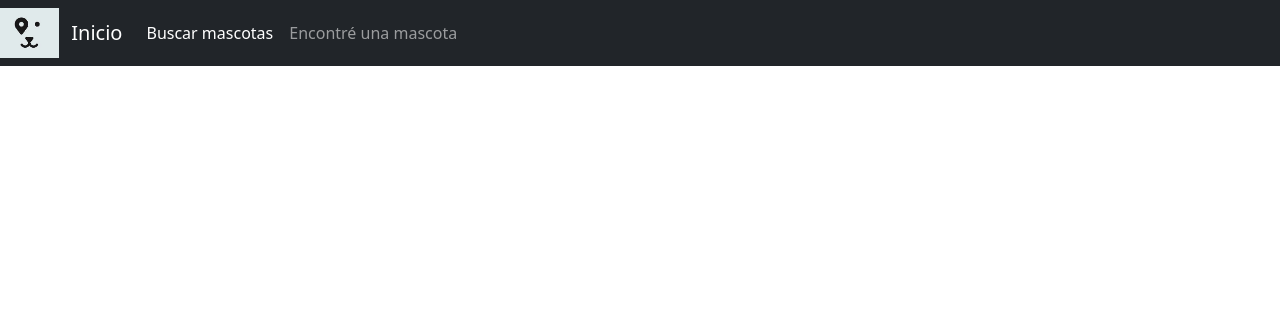
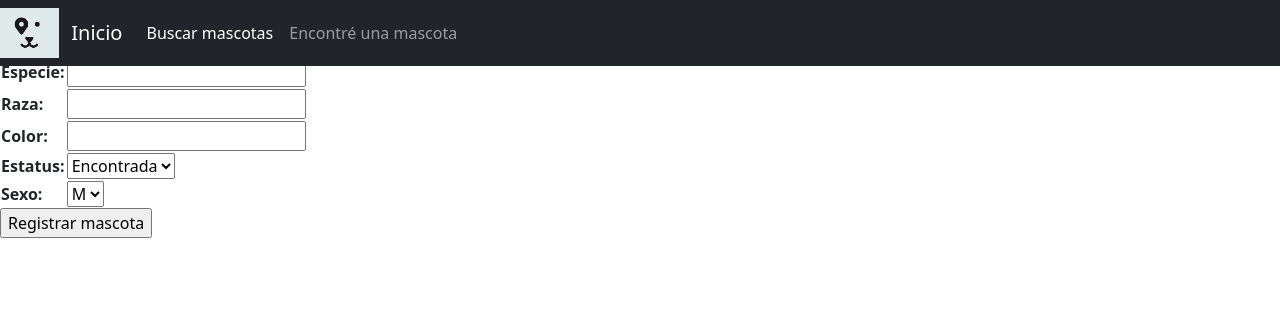
Before and after one commit to Seba2084/proyectoFinal, a Django app: page /registrar_mascotas/ in a window 1280 px wide. Shown: the top 326 px of the page. Run offline with Django 4.2, Linux system fonts and the light colour scheme; parts of the project's set-up code (start-up, migrations or seed data) failed here and were passed over.

Commit message:
form de registro avanzado, no registra

```diff
--- a/mascotas/templates/buscar_mascotas.html
+++ b/mascotas/templates/buscar_mascotas.html
@@ -2,6 +2,8 @@
 
 {% load static %}
 
+{% block title %} Buscar mascotas {% endblock %}
+
 {%block contenidoVariable%}
 
 {%endblock%}
--- a/proyectoFinal/templates/maestra.html
+++ b/proyectoFinal/templates/maestra.html
@@ -10,7 +10,7 @@
         <meta name="generator" content="Sebas & Misa">
         <link rel="stylesheet" href="{%static 'css\bootstrap.min.css'%}">
 
-    <title>Mascotas</title>
+    <title>{% block title %}Mascotas{% endblock %}</title>
 
 
     <!-- Favicons -->
--- /dev/null
+++ b/registrar_mascotas/forms.py
@@ -0,0 +1,11 @@
+from django import forms
+opciones_estatus = (("Encontrada", 'Encontrada'),("Perdida", 'Perdida'))
+opciones_sexo = (("Macho", 'M'),("Hembra", 'H'))
+
+class registroDeMascotas(forms.Form):
+    especie = forms.CharField(max_length=20)
+    raza = forms.CharField(max_length=30)
+    color = forms.CharField(max_length=30)
+    estatus = forms.ChoiceField(choices=opciones_estatus)
+    sexo = forms.ChoiceField(choices=opciones_sexo)
+    #foto = forms.ImageField(upload_to = 'media/', blank=True)
--- a/registrar_mascotas/templates/registrar_mascotas.html
+++ b/registrar_mascotas/templates/registrar_mascotas.html
@@ -2,6 +2,16 @@
 
 {%load static%}
 
+{% block title %} Registrar mascotas {% endblock %}
+
 {% block contenidoVariable %}
-
+<h1 align="center">¿Quieres registrar una mascota?</h1>
+<div>
+    <form method="POST"> {% csrf_token %}
+        <table>
+            {{ form.as_table }}
+        </table>
+        <input type="submit" value="Registrar mascota">
+    </form>
+</div>
 {% endblock %}
--- a/registrar_mascotas/views.py
+++ b/registrar_mascotas/views.py
@@ -1,4 +1,18 @@
 from django.shortcuts import render
+from registrar_mascotas.forms import *
+from mascotas.models import *
+
+opciones_estatus = (("Encontrada", 'Encontrada'),("Perdida", 'Perdida'))
+opciones_sexo = (("Macho", 'M'),("Hembra", 'H'))
 
 def registrar_mascotas(request):
-    return render (request, "registrar_mascotas.html")
+    if request.method == "POST":
+        form = registroDeMascotas(request.POST)
+        if form.is_valid():
+            mascota = form.cleaned_data
+            mascota = mascota( especie = mascota['especie'],raza = mascota['raza'],color = mascota['color'], estatus = mascota[forms.ChoiceField(choices=opciones_estatus, widget=forms.RadioSelect)],sexo = mascota[forms.ChoiceField(choices=opciones_sexo, widget=forms.RadioSelect)])
+            mascota.save()
+            return render(request, "registrar_mascotas.html")
+    else:
+        form = registroDeMascotas()
+    return render(request, "registrar_mascotas.html", {"form": form})
```
Also changed, not shown: mascotas/models.py (+8 -1 lines), proyectoFinal/templates/index.html (+28 -0 lines), mascotas/static/css/bootstrap.min.css.
